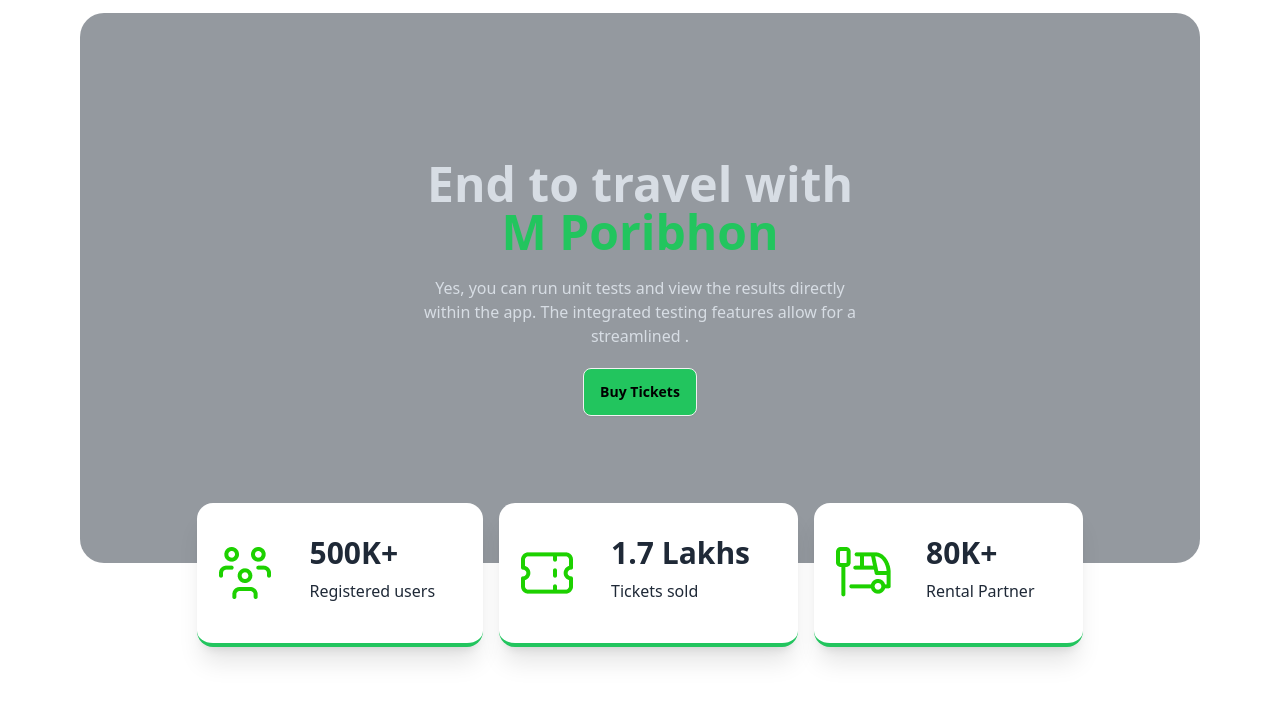
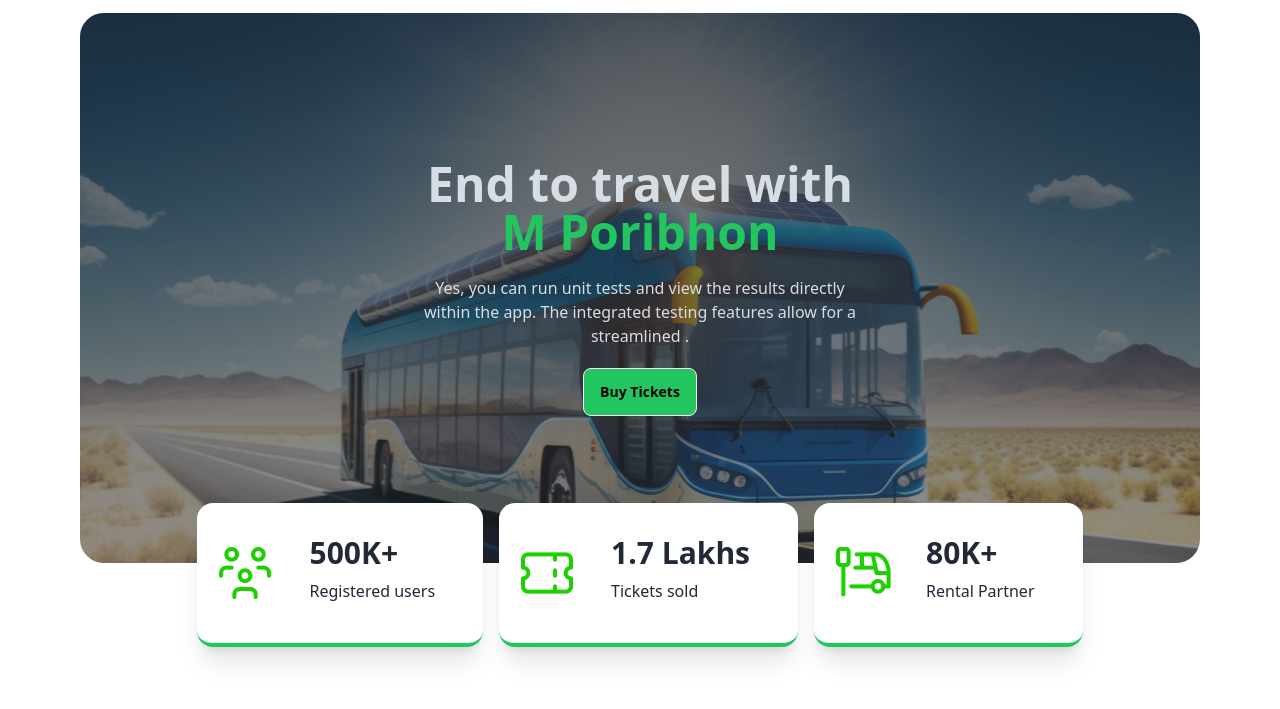
Before and after one commit to marufimransarkar1/Assignment5, a plain HTML site: page index.html in a window 1280 px wide. Shown: the part 91-800 px from the top of the page. Drawn offline with nearby package versions, Linux system fonts and the light colour scheme; the site is published under a folder, as on GitHub Pages, so addresses that start at the root find nothing.

Commit message:
hero section e image show kortesilo na.
bg img url /image/ theke '/' ta kete diyechi. ekhon 'image/' ache.

```diff
--- a/index.html
+++ b/index.html
@@ -60,7 +60,7 @@
             </div>
       </nav>
       <div class="hero rounded-3xl overflow-hidden">
-          <div class="hero h-[550px]" style="background-image: url('/images/banner.png');">
+          <div class="hero h-[550px]" style="background-image: url('images/banner.png');">
               <div class="hero-overlay bg-opacity-50"></div>
               <div class="hero-content text-center text-neutral-content">
                 <div class="max-w-md">
```
